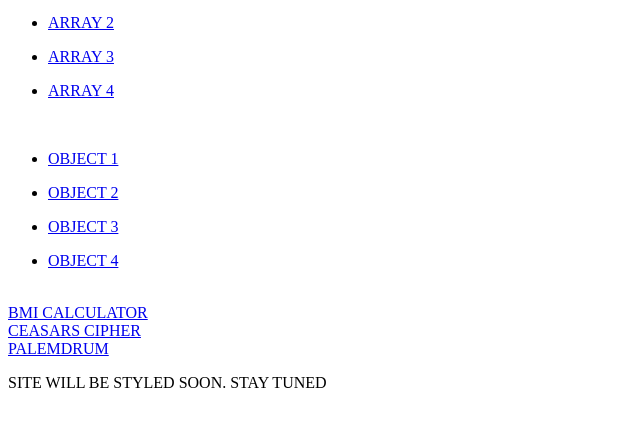
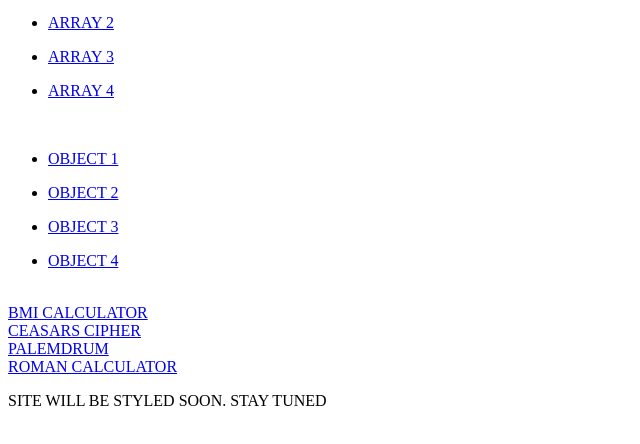
Before and after one commit to Masha-bit/Javascript, a plain HTML site: page index.html in a window 1280 px wide. Shown: the part 100-544 px from the top of the page, without its empty margins (0-640 px from the left). Drawn offline with Linux system fonts and the light colour scheme.

Commit message:
added roman calculator

```diff
--- a/index.html
+++ b/index.html
@@ -47,6 +47,9 @@
     <br>
     <a href="./Palemdrum/index.html">PALEMDRUM</a>
 
+    <br>
+    <a href="./Roman_Numeral_Converter/index.html">ROMAN CALCULATOR</a>
+
 
     <p>SITE WILL BE STYLED SOON. STAY TUNED</p>
 </body>
```
